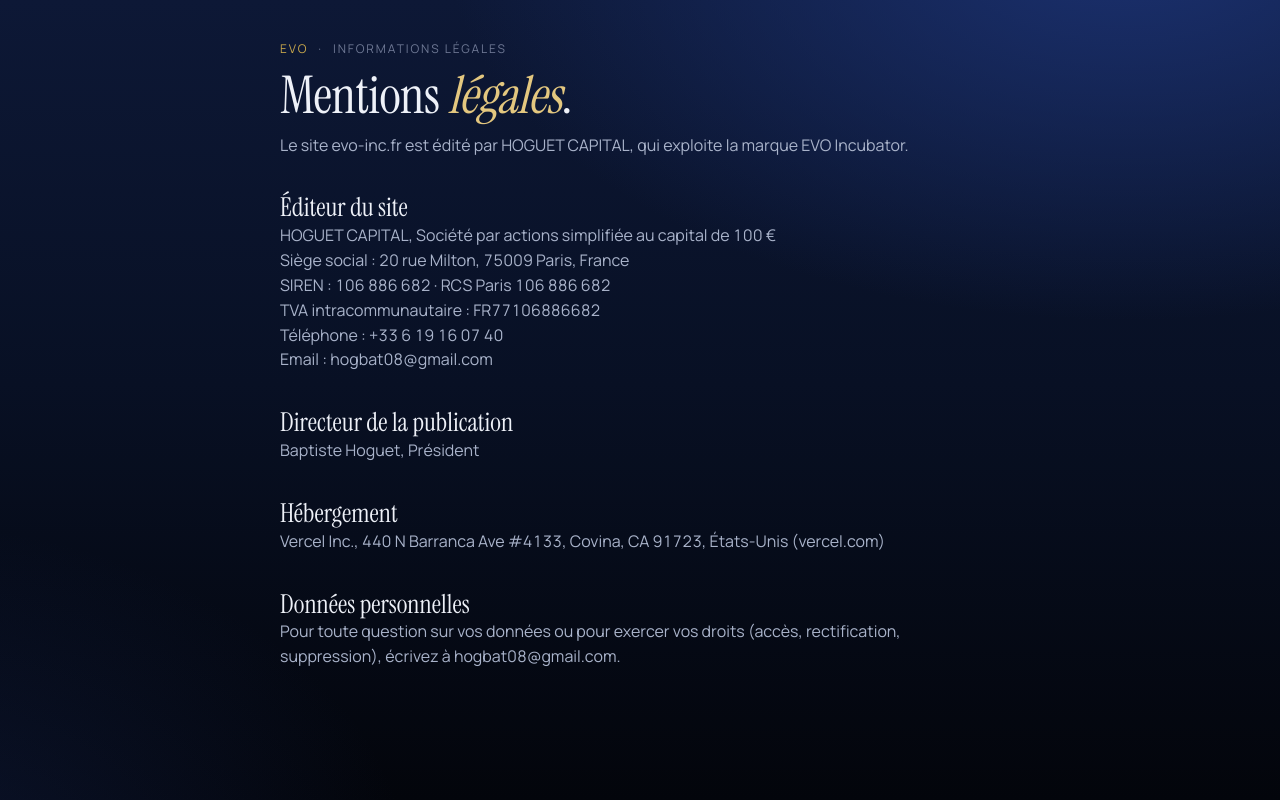
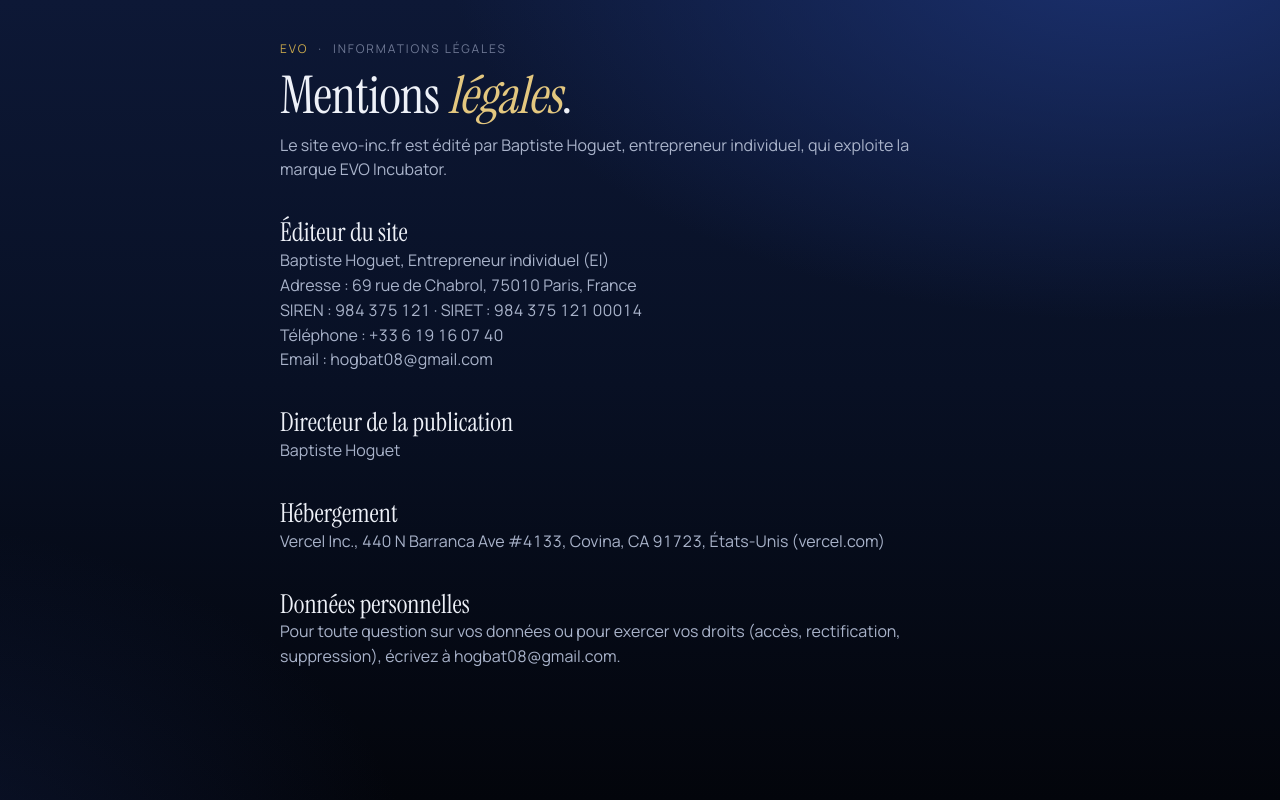
Before and after one commit to baptiste-hoguet/evo-onboarding, a Next.js app: page /mentions-legales in a window 1280 px wide. Built offline with nearby package versions, Linux system fonts and the light colour scheme.

Commit message:
Mentions légales : éditeur = entreprise individuelle de Baptiste Hoguet
Co-Authored-By: Claude Opus 5.5 <noreply@anthropic.com>
Claude-Session: https://claude.ai/code/session_01Bdd3ewDnMfsc4ddiCa5WvB

```diff
--- a/src/app/espace/connexion/page.tsx
+++ b/src/app/espace/connexion/page.tsx
@@ -17,7 +17,7 @@ export default async function Connexion() {
         </div>
         <LoginForm />
         <p className="muted small">
-          EVO Incubator · Hoguet Capital · <Link href="/mentions-legales">Mentions légales</Link>
+          EVO Incubator · Baptiste Hoguet EI · <Link href="/mentions-legales">Mentions légales</Link>
         </p>
       </div>
     </main>
--- a/src/app/mentions-legales/layout.tsx
+++ b/src/app/mentions-legales/layout.tsx
@@ -7,7 +7,7 @@ const body = Manrope({ variable: "--q-body", subsets: ["latin"], weight: ["400",
 
 export const metadata: Metadata = {
   title: "Mentions légales · EVO Incubator",
-  description: "Mentions légales du site evo-inc.fr, édité par Hoguet Capital.",
+  description: "Mentions légales du site evo-inc.fr, édité par Baptiste Hoguet (EI).",
 };
 
 export default function MentionsLegalesLayout({ children }: { children: React.ReactNode }) {
--- a/src/app/mentions-legales/page.tsx
+++ b/src/app/mentions-legales/page.tsx
@@ -1,15 +1,13 @@
 // Informations légales de l'éditeur. À tenir à jour (ex. création de la SAS EVO Incubator).
 const EDITEUR = {
-  denomination: "HOGUET CAPITAL",
-  forme: "Société par actions simplifiée",
-  capital: "100 €",
-  adresse: "20 rue Milton, 75009 Paris, France",
-  siren: "106 886 682",
-  rcs: "RCS Paris 106 886 682",
-  tva: "FR77106886682",
+  denomination: "Baptiste Hoguet",
+  forme: "Entrepreneur individuel (EI)",
+  adresse: "69 rue de Chabrol, 75010 Paris, France",
+  siren: "984 375 121",
+  siret: "984 375 121 00014",
   telephone: "+33 6 19 16 07 40",
   email: "hogbat08@gmail.com",
-  directeur: "Baptiste Hoguet, Président",
+  directeur: "Baptiste Hoguet",
   marque: "EVO Incubator",
 };
 
@@ -21,16 +19,15 @@ export default function MentionsLegales() {
       <div>
         <div className="eyebrow"><em>EVO</em><span>·</span><span>Informations légales</span></div>
         <h1>Mentions <i>légales</i>.</h1>
-        <p className="lede">Le site evo-inc.fr est édité par {EDITEUR.denomination}, qui exploite la marque {EDITEUR.marque}.</p>
+        <p className="lede">Le site evo-inc.fr est édité par {EDITEUR.denomination}, entrepreneur individuel, qui exploite la marque {EDITEUR.marque}.</p>
       </div>
 
       <section>
         <h2>Éditeur du site</h2>
         <p className="lede">
-          {EDITEUR.denomination}, {EDITEUR.forme} au capital de {EDITEUR.capital}<br />
-          Siège social : {EDITEUR.adresse}<br />
-          SIREN : {EDITEUR.siren} · {EDITEUR.rcs}<br />
-          TVA intracommunautaire : {EDITEUR.tva}<br />
+          {EDITEUR.denomination}, {EDITEUR.forme}<br />
+          Adresse : {EDITEUR.adresse}<br />
+          SIREN : {EDITEUR.siren} · SIRET : {EDITEUR.siret}<br />
           Téléphone : {EDITEUR.telephone}<br />
           Email : {EDITEUR.email}
         </p>
```
